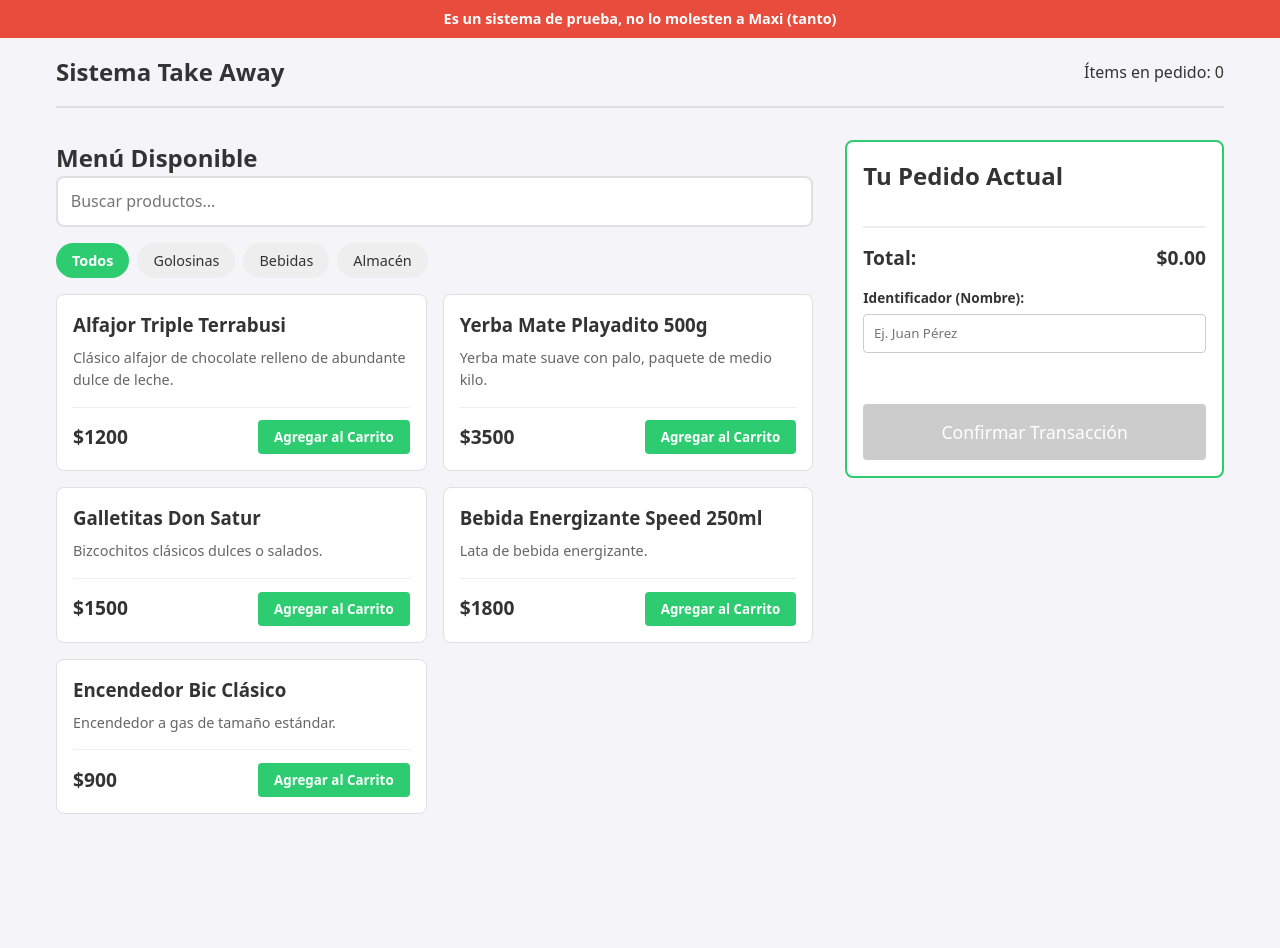
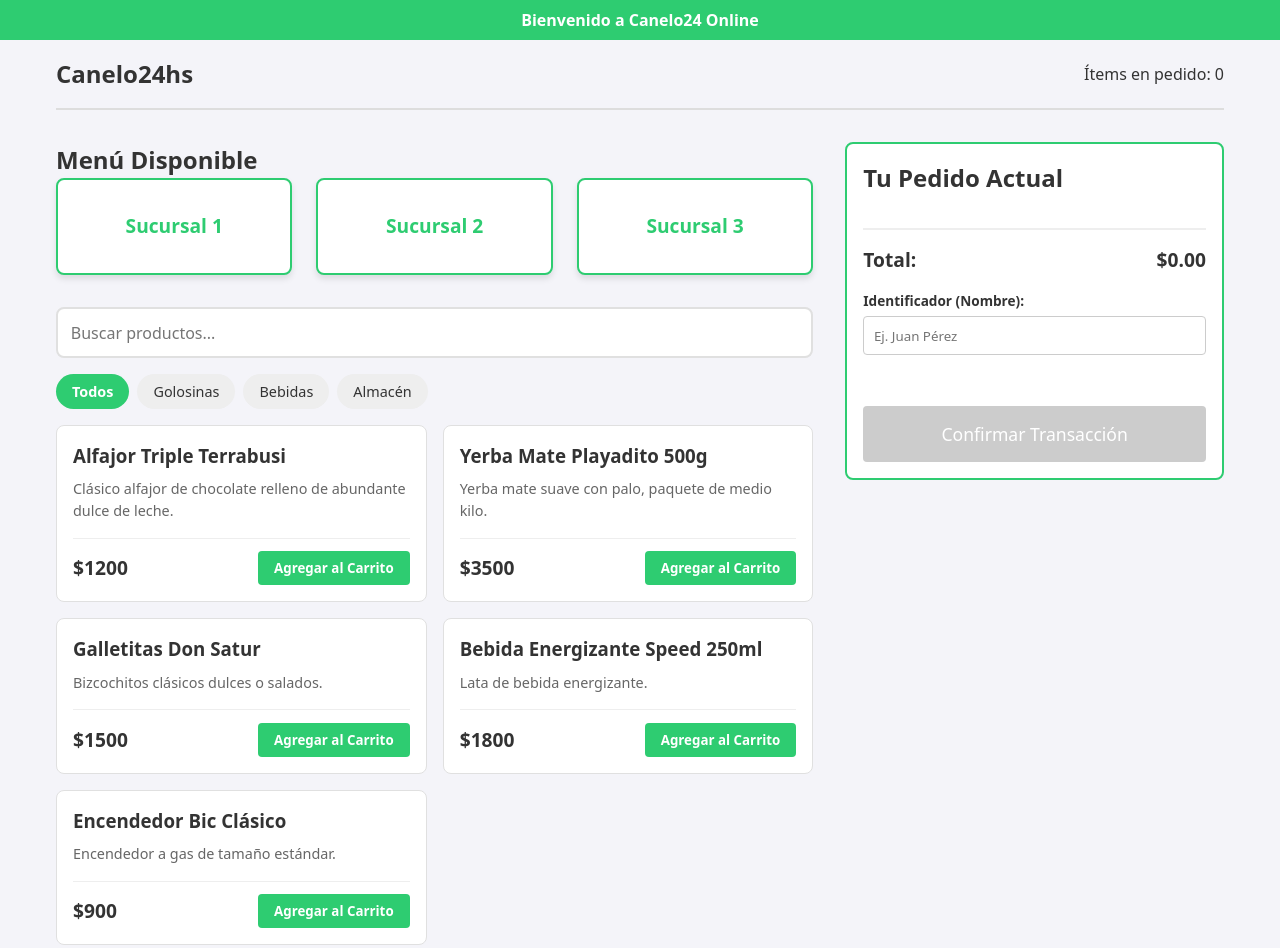
Before and after one commit to abcdeGAME/kiosco-247-TPS, a plain HTML site: page index.html in a window 1280 px wide. Before the commit the page ends 830 px from the top, so only its background shows below. Drawn offline with Linux system fonts and the light colour scheme.

Commit message:
Add files via upload

```diff
--- a/index.html
+++ b/index.html
@@ -16,7 +16,7 @@
 <body>
 
     <div class="test-system-banner">
-      Es un sistema de prueba, no lo molesten a Maxi (tanto)
+      Bienvenido a Canelo24 Online
     </div>
 
     <!-- LÍMITE DEL SISTEMA -->
@@ -25,7 +25,7 @@
       <!-- CABECERA: Estado Global -->
       <header class="app-header">
         <nav>
-          <h1>Sistema Take Away</h1>
+          <h1>Canelo24hs</h1>
           <div class="global-status">
             <span>Ítems en pedido: <output id="cart-counter">0</output></span>
           </div>
@@ -38,6 +38,13 @@
         <!-- MÓDULO A: Catálogo de Productos -->
         <section class="product-catalog" aria-labelledby="catalog-title">
           <h2 id="catalog-title">Menú Disponible</h2>
+
+          <!-- MÓDULO DE SUCURSALES -->
+          <div class="branches-container">
+            <div class="branch-card">Sucursal 1</div>
+            <div class="branch-card">Sucursal 2</div>
+            <div class="branch-card">Sucursal 3</div>
+          </div>
 
           <!-- MÓDULO DE BÚSQUEDA Y FILTRADO -->
           <header class="catalog-controls">
--- a/styles.css
+++ b/styles.css
@@ -41,14 +41,44 @@
     --radio-borde: 8px;
 }
 
-/* Banner de Sistema de Prueba */
+/* MÓDULO DE SUCURSALES */
+.branches-container {
+    display: flex;
+    gap: 1.5rem;
+    margin-bottom: 2rem;
+    justify-content: center;
+}
+
+.branch-card {
+    flex: 1;
+    background-color: var(--color-superficie);
+    border: 2px solid var(--color-accion);
+    border-radius: var(--radio-borde);
+    padding: 2rem 1rem;
+    text-align: center;
+    font-weight: bold;
+    font-size: 1.2rem;
+    color: var(--color-accion);
+    box-shadow: 0 4px 6px rgba(0,0,0,0.1);
+    transition: transform 0.2s, box-shadow 0.2s;
+    cursor: default;
+    min-width: 150px;
+    max-width: 300px;
+}
+
+.branch-card:hover {
+    transform: translateY(-5px);
+    box-shadow: 0 6px 12px rgba(0,0,0,0.15);
+}
+
+/* Banner de Bienvenida */
 .test-system-banner {
-    background-color: var(--color-peligro);
+    background-color: var(--color-accion);
     color: white;
     text-align: center;
     padding: 0.5rem;
     font-weight: bold;
-    font-size: 0.9rem;
+    font-size: 1rem;
 }
 
 /* Tipografía y Fondo Base */
```
